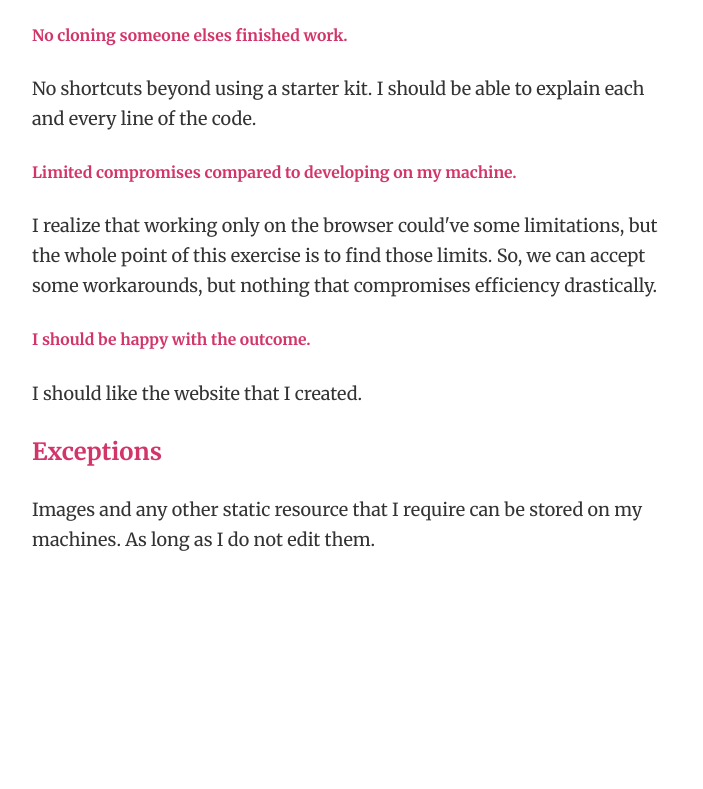
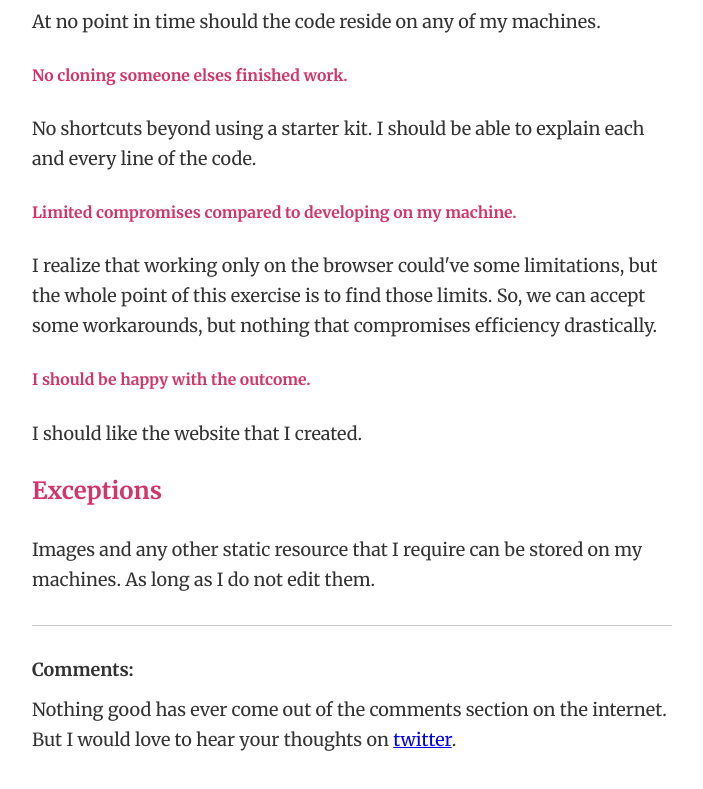
Before and after one commit to Dubes/personal-blog, a Gatsby site: page /blog/can-i-build-website-only-with-browser in a window 1280 px wide. Shown: the part 901-1690 px from the top of the page, without its empty margins (288-991 px from the left). Before the commit the page ends 1591 px from the top, so only its background shows below. Built offline with nearby package versions, Linux system fonts and the light colour scheme; Gatsby itself is replaced by a stand-in of ours; some packages are replaced by stand-ins of ours.

Commit message:
added publish date and a rudimentary comment section

```diff
--- a/src/templates/blogTemplate.js
+++ b/src/templates/blogTemplate.js
@@ -6,12 +6,24 @@ import Layout from '../components/layout'
 const BlogPage = ({ data, pageContext }) => {
   const title = data.markdownRemark.frontmatter.title
   const html = data.markdownRemark.html
+  const publishDate = data.markdownRemark.frontmatter.date
 
   return (
     <Layout>
       <Helmet title={title} />
       <h2>{title}</h2>
-      <div dangerouslySetInnerHTML={{ __html: html }} />
+      <small>{publishDate}</small>
+      <br />
+      <div
+        style={{ marginTop: `10px` }}
+        dangerouslySetInnerHTML={{ __html: html }}
+      />
+      <hr />
+      <strong>Comments:</strong>
+      <div
+        style={{ marginTop: `10px` }}>
+        Nothing good has ever come out of the comments section on the internet. But I would love to hear your thoughts on <a href="https://mobile.twitter.com/kapsii">twitter</a>.
+      </div>
     </Layout>
   )
 }
@@ -22,6 +34,7 @@ export const query = graphql`
       html
       frontmatter {
         title
+        date(formatString: "MMMM DD, YYYY")
       }
     }
   }
```
